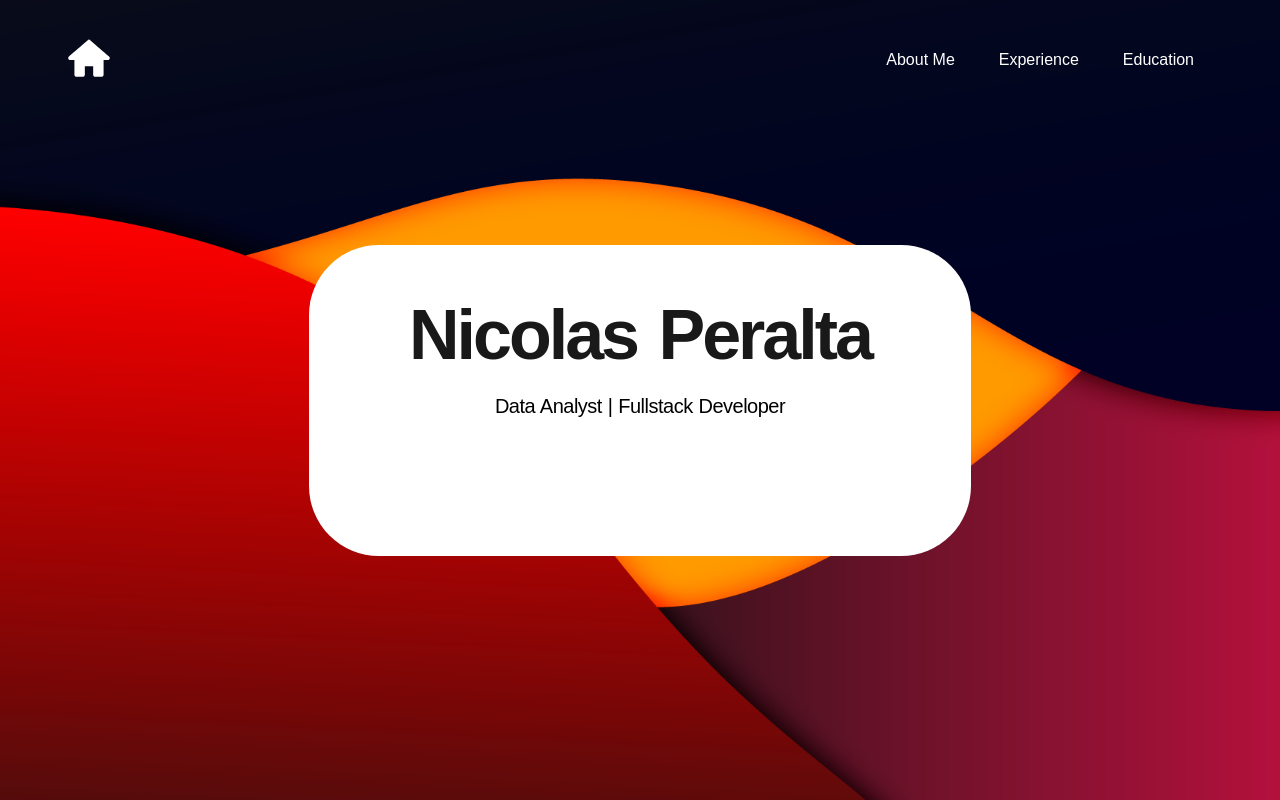
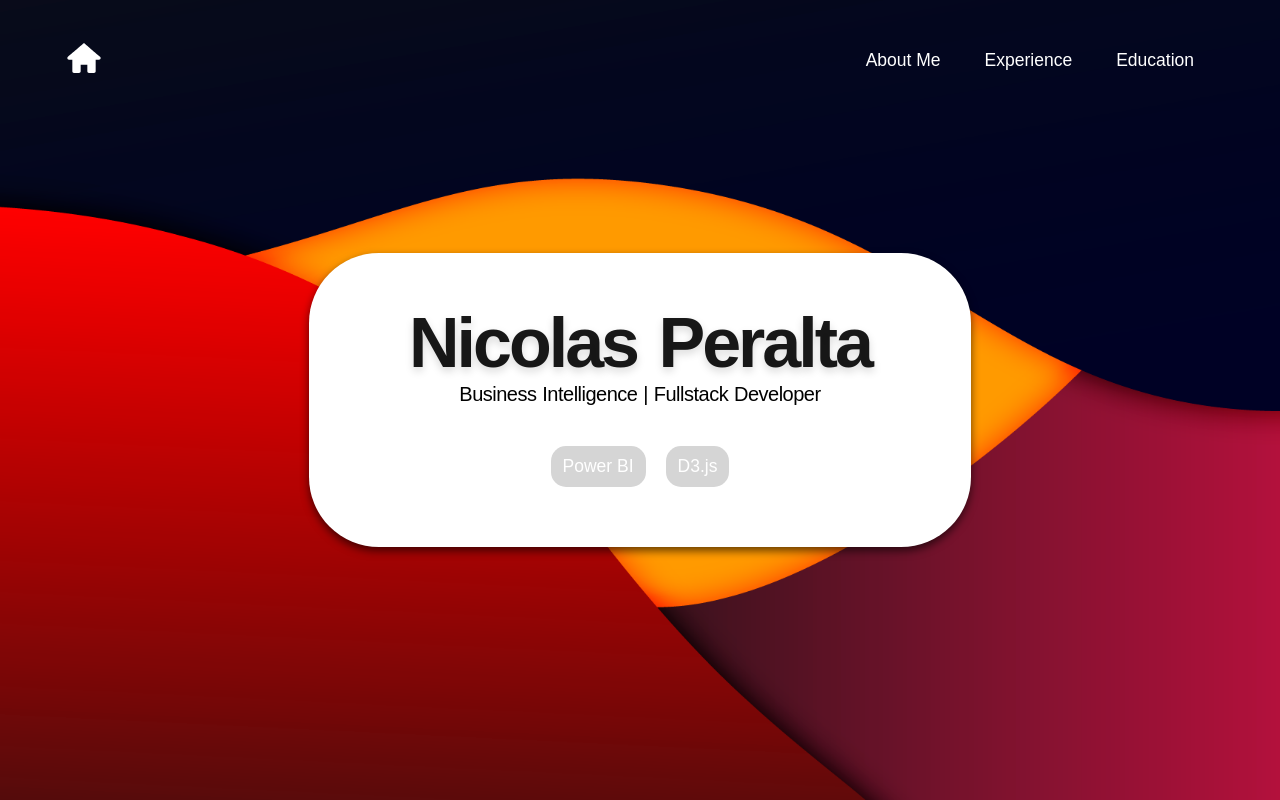
Before and after one commit to nicodigos/portfolio, a React (Vite) app: page / in a window 1280 px wide. Built offline with nearby package versions, Linux system fonts and the light colour scheme; a web font is replaced by a local one.

Commit message:
cover done

```diff
--- a/src/App.tsx
+++ b/src/App.tsx
@@ -2,19 +2,46 @@ import Header from "./components/Header";
 import Banner from "./components/Banner";
 import ButtonsList from "./components/ButtonsList";
 import "./App.css";
+import { useEffect, useState } from "react";
 
 function App() {
+  const [scrolled, setScrolled] = useState(false);
+
+  useEffect(() => {
+    const handleScroll = () => {
+      // Change this value to the scroll position where you want the change to happen
+      if (window.scrollY > 100) {
+        setScrolled(true);
+      } else {
+        setScrolled(false);
+      }
+    };
+
+    window.addEventListener("scroll", handleScroll);
+
+    // Cleanup the event listener on component unmount
+    return () => {
+      window.removeEventListener("scroll", handleScroll);
+    };
+  }, []);
   return (
     <>
       <Header
         children={
           <ButtonsList
             labels={["About Me", "Experience", "Education"]}
+            style={!scrolled ? "style-one" : "style-three"}
           ></ButtonsList>
         }
+        scrolled={scrolled}
       ></Header>
       <Banner
-        children={<ButtonsList labels={["Power BI", "D3.js"]}></ButtonsList>}
+        children={
+          <ButtonsList
+            labels={["Power BI", "D3.js"]}
+            style="style-two"
+          ></ButtonsList>
+        }
       ></Banner>
     </>
   );
--- a/src/components/Banner/Banner.css
+++ b/src/components/Banner/Banner.modules.css
@@ -9,22 +9,17 @@
   background-size: cover;
 }
 
-.banner-center-blur {
-  background-color: rgb(244, 249, 253);
-  filter: blur(1px);
-}
-
 .banner-center {
   position: relative;
   overflow: hidden;
   padding: 50px 100px;
   background-color: white; /* Inherit background */
   border-radius: 70px;
+  box-shadow: 0 4px 8px rgba(0, 0, 0, 0.6);
 }
 
 .content {
   position: relative;
-  z-index: 2;
   align-items: center;
   justify-content: center;
   flex-direction: column;
@@ -49,10 +44,10 @@
 
 h1 {
   font-size: 70px;
-  padding-bottom: 20px;
   color: rgba(0, 0, 0, 0.9);
   letter-spacing: -3px;
   word-spacing: 5px;
+  text-shadow: 0 4px 8px rgba(0, 0, 0, 0.15);
 }
 
 p {
--- a/src/components/Banner/index.tsx
+++ b/src/components/Banner/index.tsx
@@ -1,5 +1,5 @@
 import { ReactNode } from "react";
-import "./Banner.css";
+import "./Banner.modules.css";
 
 type Props = {
   children: ReactNode;
@@ -13,7 +13,7 @@ function Banner({ children }: Props) {
           <div className="content">
             <h1>Nicolas Peralta</h1>
             <p className="inria-sans-light">
-              Data Analyst | Fullstack Developer
+              Business Intelligence | Fullstack Developer
             </p>
             <div id="button-panel">{children}</div>
           </div>
--- a/src/components/ButtonsList/ButtonsList.css
+++ b/src/components/ButtonsList/ButtonsList.modules.css
@@ -5,7 +5,6 @@ ul li {
   align-items: center;
   transition: background-color 0.3s ease, color 0.3s ease;
   border-radius: 15px;
-  color: white;
   cursor: pointer;
 }
 
@@ -13,9 +12,25 @@ ul li {
   font-family: "Inria Sans", sans-serif;
   font-weight: 400;
   font-style: normal;
+  font-size: 17.5px;
+}
+
+.style-one li {
+  color: white;
+  background-color: transparent;
+}
+
+.style-two li {
+  color: white;
+  background-color: #d5d5d5;
+}
+
+.style-three li {
+  color: #040424;
+  background-color: transparent;
 }
 
 ul li:hover {
-  background-color: coral;
-  color: white;
+  background-color: #fb9504;
+  color: #040424;
 }
--- a/src/components/ButtonsList/index.tsx
+++ b/src/components/ButtonsList/index.tsx
@@ -1,16 +1,17 @@
-import "./ButtonsList.css";
+import "./ButtonsList.modules.css";
 
 type Props = {
   labels: string[];
+  style: string;
 };
 
-function ButtonsList({ labels }: Props) {
+function ButtonsList({ labels, style }: Props) {
   let buttons_list = [];
 
   for (let l of labels) {
-    buttons_list.push(<li>{l}</li>);
+    buttons_list.push(<li key={`${l}`}>{l}</li>);
   }
-  return <ul>{buttons_list}</ul>;
+  return <ul className={`${style}`}>{buttons_list}</ul>;
 }
 
 export default ButtonsList;
--- a/src/components/Header/Header.css
+++ b/src/components/Header/Header.css
@@ -8,21 +8,28 @@ nav {
   position: fixed;
   width: 100%;
   transition: background-color 0.5s ease;
+  z-index: 10;
 }
 
 nav.scrolled {
   background-color: white;
+  box-shadow: 0 4px 8px rgba(0, 0, 0, 0.3);
 }
 
 .home-icon {
-  font-size: 50px;
+  font-size: 40px;
   align-items: center;
   color: white;
   transition: color 0.3s ease;
 }
 
+nav.scrolled .home-icon {
+  color: #040424;
+}
+
 .home-icon:hover {
-  color: coral;
+  color: #fb9504;
+  cursor: pointer;
 }
 
 .home {
--- a/src/components/Header/index.tsx
+++ b/src/components/Header/index.tsx
@@ -1,32 +1,13 @@
 import { TiHome } from "react-icons/ti";
 import "./Header.css";
-import { ReactNode, useEffect, useState } from "react";
+import { ReactNode } from "react";
 
 type Props = {
   children: ReactNode;
+  scrolled: boolean;
 };
 
-const Header = ({ children }: Props) => {
-  const [scrolled, setScrolled] = useState(false);
-
-  useEffect(() => {
-    const handleScroll = () => {
-      // Change this value to the scroll position where you want the change to happen
-      if (window.scrollY > 100) {
-        setScrolled(true);
-      } else {
-        setScrolled(false);
-      }
-    };
-
-    window.addEventListener("scroll", handleScroll);
-
-    // Cleanup the event listener on component unmount
-    return () => {
-      window.removeEventListener("scroll", handleScroll);
-    };
-  }, []);
-
+const Header = ({ children, scrolled }: Props) => {
   return (
     <nav
       className={`clearfix inria-sans-regular ${scrolled ? "scrolled" : ""}`}
```
